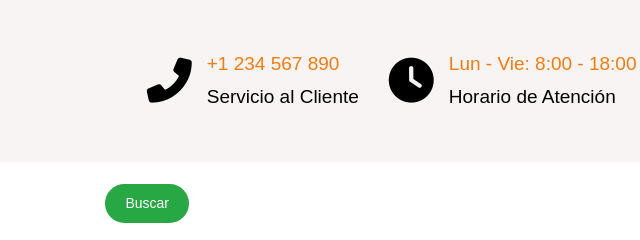
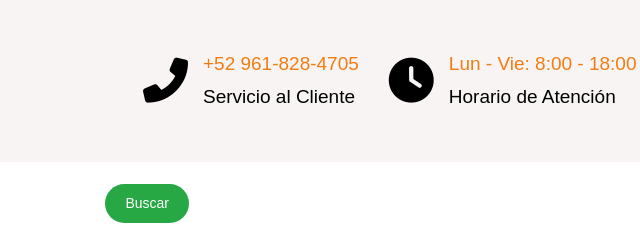
Before and after one commit to BrayantCruz/Capitools, a plain HTML site: page index.html in a window 1280 px wide. Shown: the top 240 px of the page, 331-971 px from the left. Drawn offline with nearby package versions, Linux system fonts and the light colour scheme.

Commit message:
Update index.html

```diff
--- a/index.html
+++ b/index.html
@@ -21,7 +21,7 @@
         <div class="info-item">
             <i class="fas fa-phone-alt"></i>
             <div>
-                <span>+1 234 567 890</span>
+                <span>+52 961-828-4705</span>
                 <div class="service-texto">Servicio al Cliente</div>
             </div>
         </div>
```
